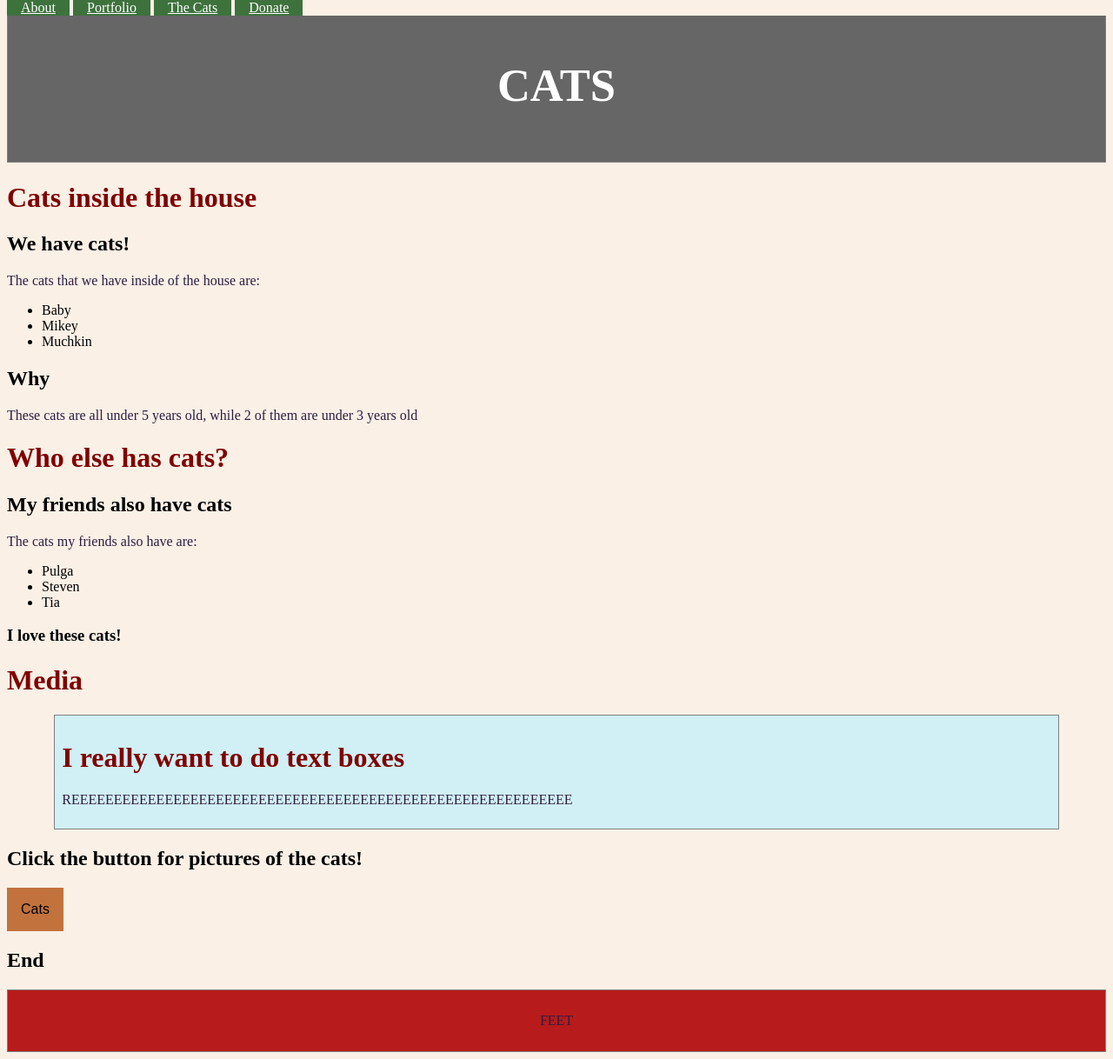
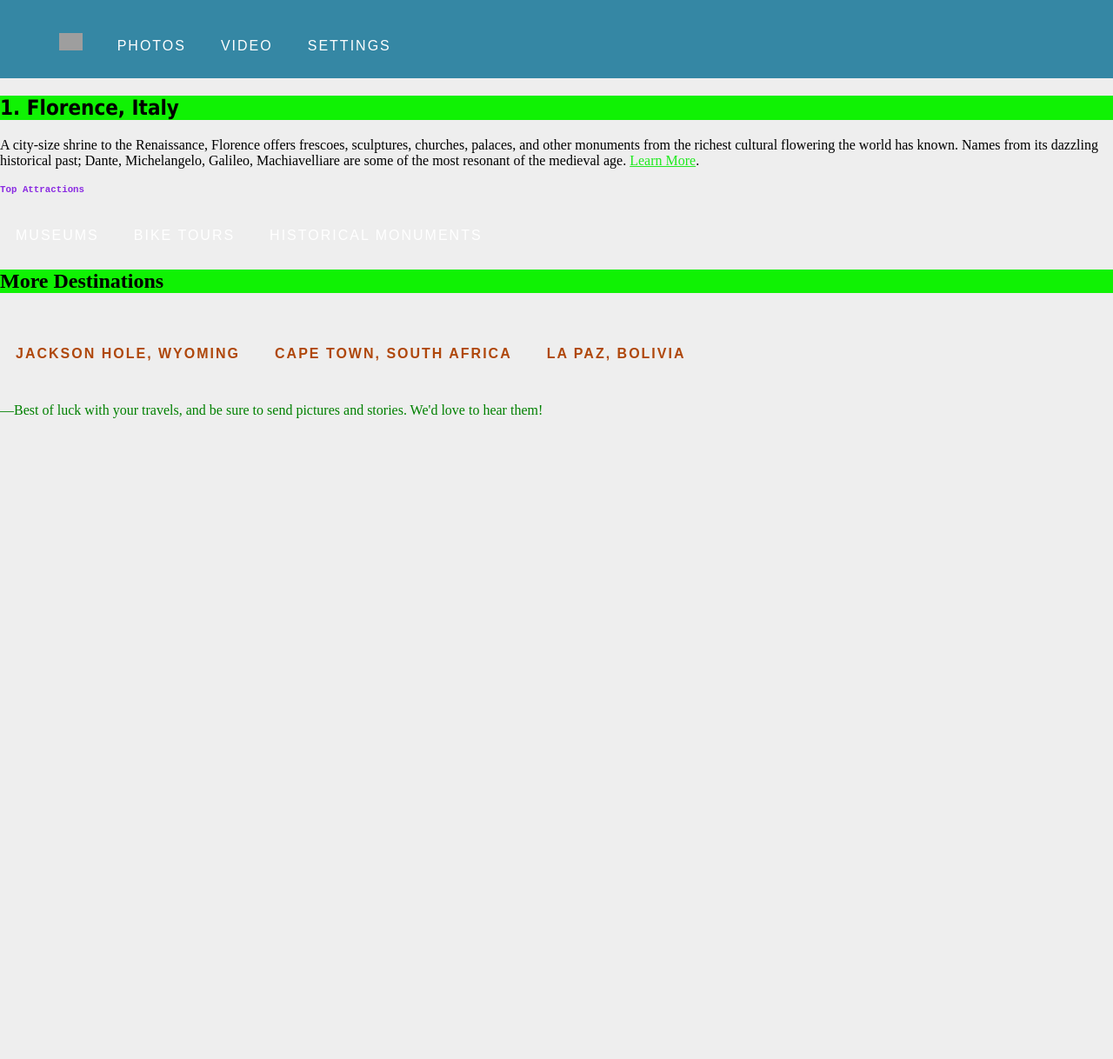
Before and after one commit to tylerolsen191/tylerolsen191.github.io, a plain HTML site: page index.html in a window 1280 px wide. Shown: the whole page at 87% size. After the commit the page ends 800 px from the top, so only its background shows below. Drawn offline with Linux system fonts and the light colour scheme; grey boxes are pictures that could not be loaded.

Commit message:
Update index.html

```diff
--- a/index.html
+++ b/index.html
@@ -1,167 +1,142 @@
 <!DOCTYPE html>
 <html>
+
 <head>
+  <title>PhotoV Hosting</title>
 <style>
-        body {
-          background: linen;
+p {
+  color: green;
 }
 
 h1 {
   color: maroon;
 }
 
-        p {
-            color:rgb(47, 28, 65)
+.title {
+  color: teal;
 }
 
-        .dropbtn {
-        background-color: #c2723d;
-        color: rgb(0, 0, 0);
-        padding: 16px;
-        font-size: 16px;
-        border: none;
-        cursor: pointer;
+.uppercase {
+  text-transform: uppercase;
 }
 
-        .dropdown {
-        position: relative;
-        display: inline-block;
+#article-title {
+  font-family: cursive;
 }
 
-        .dropdown-content {
-        display: none;
-        position: absolute;
-        background-color: #f9f9f9;
-        min-width: 160px;
-        box-shadow: 0px 8px 16px 0px rgba(0,0,0,0.2);
-        z-index: 1;
+a[href*='florence'] {
+  color: rgb(31, 234, 31);
 }
 
-        .dropdown-content a {
-        color: rgb(255, 255, 255);
-        padding: 12px 16px;
-        text-decoration: none;
-        display: block;
+a:hover {
+  color:rgb(255, 164, 52);
 }
 
-        .dropdown-content a:hover {background-color: #f1f1f1}
-
-        .dropdown:hover .dropdown-content {
-        display: block;
+.heading-background {
+  background-color: rgb(16, 242, 4);
 }
 
-        .dropdown:hover .dropbtn {
-        background-color: #34968e;
+#publish-time {
+  color: lightgray;
 }
 
-        a {
-        background-color: #3d723d;
-        color: white;
-        padding: 16px;
-        font-size: 16px;
-        border: none;
-        cursor: pointer;
+h5 {
+  color: rgb(0, 0, 0);
 }
 
-        .introbar {
-        list-style-type: none;
+.author-class {
+  color: pink;
+}
+
+#author-id {
+  color: cornflowerblue;
+}
+
+h2.destination {
+  font-family: Tahoma;
+}
+
+.description h5 {
+  color: blueviolet;
+}
+
+li h4 {
+  color: rgb(175, 71, 11);
+}
+
+h4 {
+  color: dodgerblue;
+}
+
+li,
+h5 {
+  font-family: monospace;
+}
+
+.navigation {
+  box-sizing: border-box;
+  background-color: #3587A4;
+  overflow: auto;
+  padding: 18px 50px;
+  position: relative;
+  top: 0;
+  width: 100%;
+  z-index: 999;
+}
+
+ul {
+  padding: 0;
+  margin: 0;
+}
+
+body {
+  background: #EEE;
   margin: 0;
   padding: 0;
-        overflow: hidden;
-        background-color: linen;
-        position: fixed;
-        top: 0;
-        width: 100%;
 }
 
-        .media {
-        margin-left: 600px;
-        background: #5d9ab2 url("img_2263") no-repeat top left;
-        }
-
-        .center_text {
-        border: 1px solid gray;
-        margin-left: auto;
-        margin-right: auto;
-        width: 90%;
-        background-color: #d0f0f6;
-        text-align: left;
-        padding: 8px;
-        }
-
-        footer {
-        background-color: rgb(184, 27, 27);
-        border: 1px solid gray;
-        padding: 10px;
-        text-align: center;
-        color: white;
-        }
-
-        header {
-        background-color: #666;
-        border: 1px solid gray;
-        padding: 15px;
-        text-align: center;
-        font-size: 35px;
-        color: white;
+li {
+  color: #FFF;
+  display: inline-block;
+  font-family: 'Oxygen', sans-serif;
+  font-size: 16px;
+  font-weight: 300;
+  letter-spacing: 2px;
+  margin: 0;
+  padding: 20px 18px 10px 18px;
+  text-transform: uppercase;
 }
 </style>
-    <title>I like cats :)</title>
 </head>
+
 <body>
-    <div class="introbar">
-    <a href="./my cats.html" target="_blank">About</a>
-    <a href="./my cats.html" target="_blank">Portfolio</a>
-    <a href="./my cats.html" target="_blank">The Cats</a>
-    <a href="./my cats.html" target="_blank">Donate</a>
-    </div>
-    <div class="intro">
-        <header>
-            <h2>CATS</h2>
-        </header>
-        <h1>Cats inside the house</h1>
-        <h2>We have cats!</h2>
-        <p>The cats that we have inside of the house are:</p>
+    <ul class="navigation">
+        <li><img src="https://content.codecademy.com/courses/web-101/unit-9/htmlcss1-img_logo-shiptoit.png" height="20px;"></li>
+        <li class="active">Photos</li>
+        <li>Video</li>
+        <li>Settings</li>
+      </ul>
+
+    <h2 class='destination heading-background'>1. Florence, Italy</h2>
+  <div class='description'>A city-size shrine to the Renaissance, Florence offers frescoes, sculptures, churches, palaces, and other monuments from the richest cultural flowering the world has known. Names from its dazzling historical past; Dante, Michelangelo, Galileo, Machiavelliare are some of the most resonant of the medieval age. <a href='https://www.nationalgeographic.com/travel/destination/florence' target='_blank'>Learn More</a>.
+    <h5>Top Attractions</h5>
     <ul>
-            <li>Baby</li>
-            <li>Mikey</li>
-            <li>Muchkin</li>
+      <li>Museums</li>
+      <li>Bike Tours</li>
+      <li>Historical Monuments</li>
     </ul>
-        <h2>Why</h2>
-        <p>These cats are all under 5 years old, while 2 of them are under 3 years old</p>
-    </div>
-    <div id="middle">
-        <h1>Who else has cats?</h1>
-        <h2>My friends also have cats</h2>
-        <p>The cats my friends also have are:</p>
-        <ul>
-            <li>Pulga</li>
-            <li>Steven</li>
-            <li>Tia</li>
-        </ul>
-        <h3>I love these cats!</h3>
-    </div>
-    <div class="Media">
-        <h1>Media</h1>
-        <div class="center_text">
-        <h1>I really want to do text boxes</h1>
-        <p>REEEEEEEEEEEEEEEEEEEEEEEEEEEEEEEEEEEEEEEEEEEEEEEEEEEEEEEEEEE</p>
-        </div>
-        <h2>Click the button for pictures of the cats!</h2>
-        <div class="dropdown">
-            <button class="dropbtn">Cats</button>
-            <div class="dropdown-content">
-            <a href="#">Baby</a>
-            <a href="#">Mikey</a>
-            <a href="#">Munchkin</a>
-            </div>
-    </div>
-    <div id="End">
-        <h2>End</h2>
   </div>
 
-    <footer>
-        <p>FEET</p>
-    </footer>
+  <h2 class='heading-background'> More Destinations </h2>
+  <ul>
+    <li><h4 class='destination'>Jackson Hole, Wyoming</h4></li>
+    <li><h4 class='destination'>Cape Town, South Africa</h4></li>
+    <li><h4 class='destination'>La Paz, Bolivia</h4></li>
+  </ul>
+
+  <p>&mdash;Best of luck with your travels, and be sure to send pictures and stories. We'd love to hear them!</p>
+
+
 </body>
+
 </html>
```
Lines whose indentation alone changed are shown as unchanged.
